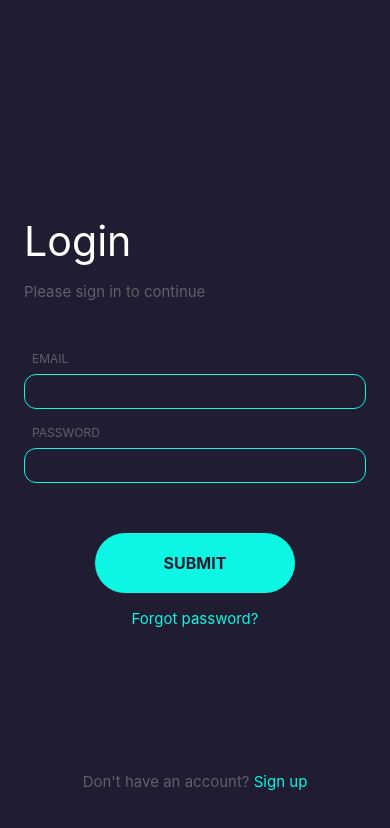
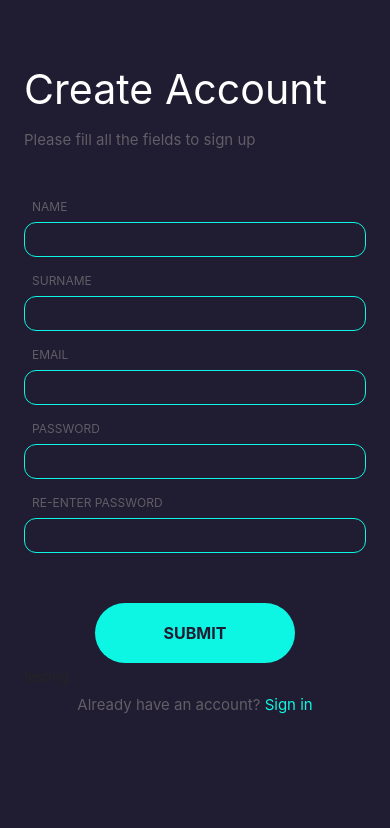
Before and after one commit to NK-William/React-Native-Lebsel, a React Native app: screen / in a window 390 px wide. Shown: the top 828 px of the page. Built offline with nearby package versions, Linux system fonts and the light colour scheme.

Commit message:
Added register screen and all the components

```diff
--- a/App.js
+++ b/App.js
@@ -2,11 +2,12 @@ import { StatusBar } from "expo-status-bar";
 import { StyleSheet, Text, View } from "react-native";
 import { SafeAreaProvider } from "react-native-safe-area-context";
 import LoginScreen from "./src/screens/LoginScreen";
+import RegisterScreen from "./src/screens/RegisterScreen";
 
 export default function App() {
   return (
     <SafeAreaProvider>
-      <LoginScreen />
+      <RegisterScreen />
     </SafeAreaProvider>
   );
 }
--- /dev/null
+++ b/src/screens/RegisterScreen.js
@@ -0,0 +1,138 @@
+import React from "react";
+import {
+  StyleSheet,
+  View,
+  ScrollView,
+  TextInput,
+  TouchableOpacity,
+} from "react-native";
+import { Text } from "react-native-elements";
+
+const RegisterScreen = () => {
+  return (
+    <View style={styles.container}>
+      <ScrollView style={styles.scrollView}>
+        <Text style={styles.headerText} h1>
+          Create Account
+        </Text>
+        <Text style={styles.text}>Please fill all the fields to sign up</Text>
+        <Text style={styles.topHintText}>NAME</Text>
+        <TextInput
+          style={styles.textInput}
+          textAlign={"center"}
+          autoCapitalize="none"
+          autoCorrect={false}
+        />
+        <Text style={styles.hintText}>SURNAME</Text>
+        <TextInput
+          style={styles.textInput}
+          textAlign={"center"}
+          autoCapitalize="none"
+          autoCorrect={false}
+        />
+        <Text style={styles.hintText}>EMAIL</Text>
+        <TextInput
+          style={styles.textInput}
+          textAlign={"center"}
+          autoCapitalize="none"
+          autoCorrect={false}
+        />
+        <Text style={styles.hintText}>PASSWORD</Text>
+        <TextInput
+          style={styles.textInput}
+          textAlign={"center"}
+          autoCapitalize="none"
+          autoCorrect={false}
+        />
+        <Text style={styles.hintText}>RE-ENTER PASSWORD</Text>
+        <TextInput
+          style={styles.textInput}
+          textAlign={"center"}
+          autoCapitalize="none"
+          autoCorrect={false}
+          secureTextEntry={true}
+        />
+        <TouchableOpacity style={styles.submitButton} onPress={() => {}}>
+          <Text style={styles.SubmitButtonText}>SUBMIT</Text>
+        </TouchableOpacity>
+        <View style={styles.bottom_container}>
+          <View style={styles.signUpLinkContainer}>
+            <Text style={styles.text}>Already have an account? </Text>
+            <TouchableOpacity onPress={() => {}}>
+              <Text style={styles.linkText}>Sign in</Text>
+            </TouchableOpacity>
+          </View>
+        </View>
+        <Text>testing</Text>
+      </ScrollView>
+    </View>
+  );
+};
+
+export default RegisterScreen;
+
+const styles = StyleSheet.create({
+  container: {
+    flex: 1,
+    padding: 24,
+    paddingRight: 12,
+    paddingTop: 64,
+    backgroundColor: "#201C31",
+  },
+  scrollView: {
+    paddingRight: 12,
+  },
+  headerText: { color: "white" },
+  text: { color: "#615E67", marginTop: 16, fontSize: 15 },
+  topHintText: {
+    marginTop: 50,
+    marginLeft: 8,
+    marginBottom: 8,
+    color: "#615E67",
+    fontSize: 12,
+  },
+  hintText: {
+    marginTop: 16,
+    marginLeft: 8,
+    marginBottom: 8,
+    color: "#615E67",
+    fontSize: 12,
+  },
+  textInput: {
+    borderColor: "#0DF6E3",
+    borderWidth: 1,
+    color: "white",
+    alignItems: "center",
+    padding: 8,
+    borderRadius: 12,
+  },
+  submitButton: {
+    backgroundColor: "#0DF6E3",
+    height: 60,
+    width: 200,
+    marginTop: 50,
+    borderRadius: 50,
+    alignItems: "center",
+    justifyContent: "center",
+    alignSelf: "center",
+  },
+  SubmitButtonText: {
+    fontSize: 16,
+    fontWeight: "bold",
+    color: "#201C31",
+  },
+  bottom_container: {
+    flex: 0.1,
+  },
+  signUpLinkContainer: {
+    marginTop: 16,
+    flexDirection: "row",
+    justifyContent: "center",
+  },
+  linkText: {
+    color: "#0DF6E3",
+    marginTop: 16,
+    fontSize: 15,
+    alignSelf: "center",
+  },
+});
```
